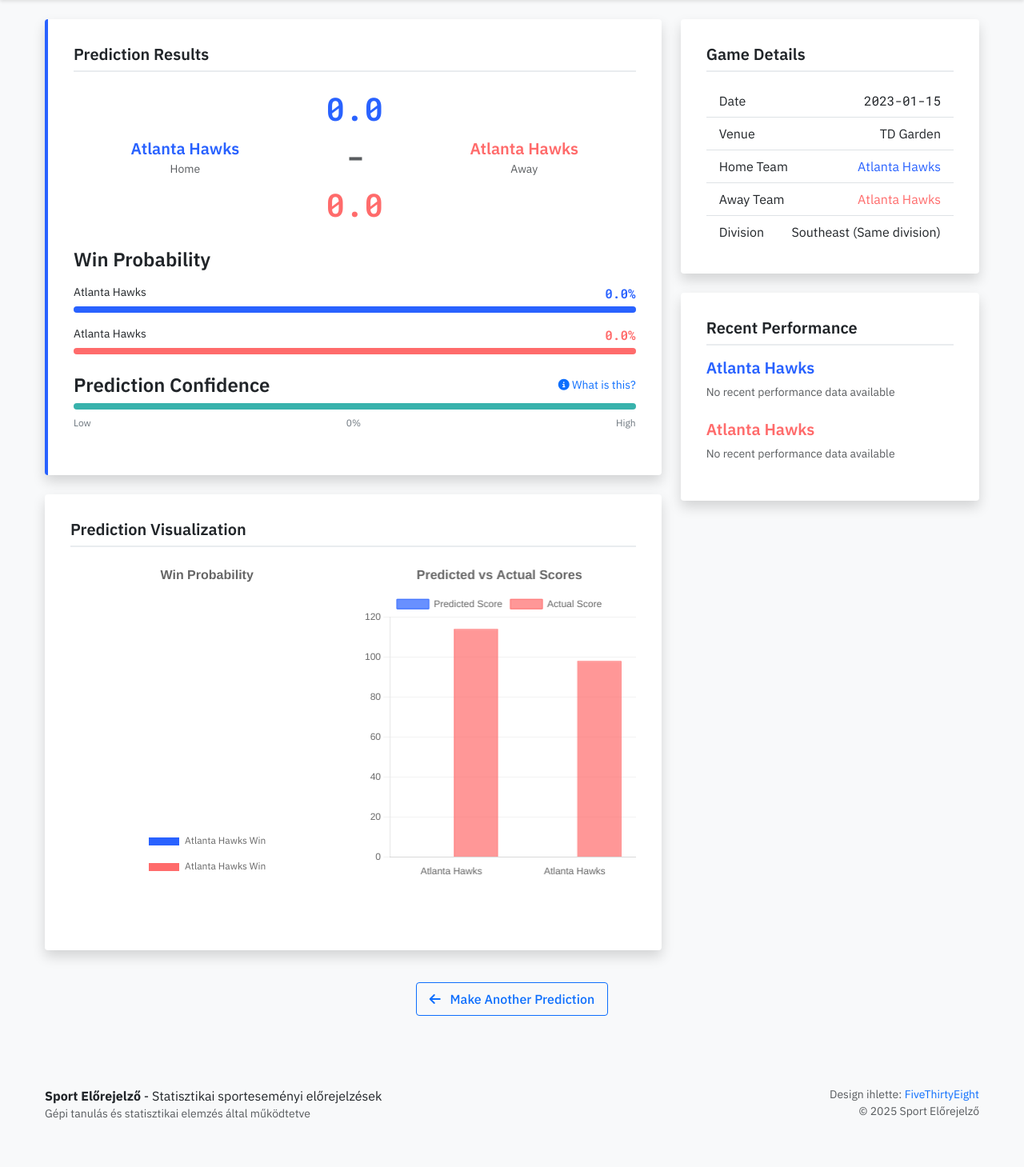
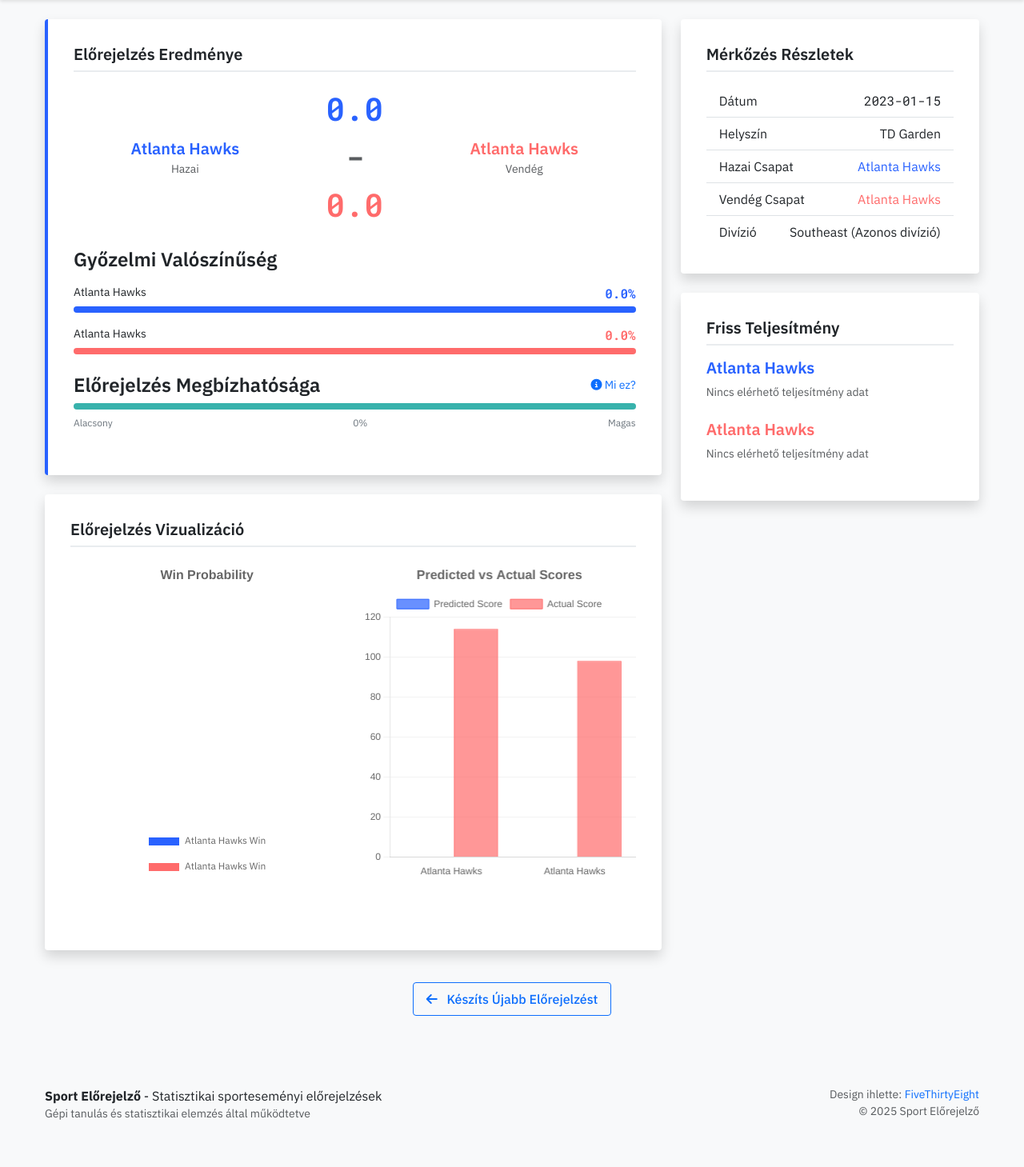
Before and after one commit to mobilerack5/Sportmonks-api, a Flask app: template templates/predictions.html in a window 1280 px wide. Shown: the part 88-1547 px from the top of the page at 80% size. Run offline with Flask 3, Linux system fonts and the light colour scheme; the template is opened without the code that fills it: values that come from a table or form of the project are taken from there, others are empty; some libraries are stand-ins or nearby versions.

Commit message:
Translate the prediction results page into the Hungarian language
Translates the 'predictions.html' template to Hungarian, updating titles, labels, and messages.

Replit-Commit-Author: Agent
Replit-Commit-Session-Id: 775319d3-63ad-4424-af00-533c28b8131d
Replit-Commit-Screenshot-Url: https://storage.googleapis.com/screenshot-production-us-central1/2a4fca71-d472-4561-9de6-a186b231b1c4/a0afc5f2-ff1c-41d5-b477-57453a81addc.jpg

```diff
--- a/templates/predictions.html
+++ b/templates/predictions.html
@@ -1,6 +1,6 @@
 {% extends "layout.html" %}
 
-{% block title %}Prediction Results - Sports Predictor{% endblock %}
+{% block title %}Előrejelzés Eredménye - Sport Előrejelző{% endblock %}
 
 {% block content %}
 <div class="row">
@@ -9,7 +9,7 @@
         <div class="card shadow prediction-card mb-4">
             <div class="card-body">
                 <h2 class="card-title">
-                    Prediction Results
+                    Előrejelzés Eredménye
                     <span class="small text-muted float-end">
                         {{ prediction.created_at.strftime('%Y-%m-%d %H:%M') }}
                     </span>
@@ -19,7 +19,7 @@
                     <!-- Home Team -->
                     <div class="col-5 text-center">
                         <div class="team-name text-primary">{{ home_team.name }}</div>
-                        <div class="text-muted small">Home</div>
+                        <div class="text-muted small">Hazai</div>
                     </div>
 
                     <!-- Score -->
@@ -34,13 +34,13 @@
                     <!-- Away Team -->
                     <div class="col-5 text-center">
                         <div class="team-name text-secondary">{{ away_team.name }}</div>
-                        <div class="text-muted small">Away</div>
+                        <div class="text-muted small">Vendég</div>
                     </div>
                 </div>
 
                 <!-- Win Probability Bars -->
                 <div class="mb-4">
-                    <h4 class="mb-3">Win Probability</h4>
+                    <h4 class="mb-3">Győzelmi Valószínűség</h4>
 
                     <!-- Home Win -->
                     <div class="mb-3">
@@ -74,7 +74,7 @@
                     {% if prediction.draw_probability %}
                     <div class="mb-3">
                         <div class="d-flex justify-content-between mb-1">
-                            <span class="small">Draw</span>
+                            <span class="small">Döntetlen</span>
                             <span class="probability-value text-accent" id="draw-prob-value">
                                 {{ "%.1f"|format(prediction.draw_probability * 100) }}%
                             </span>
@@ -90,9 +90,9 @@
                 <!-- Prediction Confidence -->
                 <div class="mb-4">
                     <div class="d-flex justify-content-between align-items-center mb-2">
-                        <h4 class="mb-0">Prediction Confidence</h4>
+                        <h4 class="mb-0">Előrejelzés Megbízhatósága</h4>
                         <a href="#" class="confidence-info text-decoration-none small" data-target="#confidence-explanation">
-                            <i class="fas fa-info-circle"></i> What is this?
+                            <i class="fas fa-info-circle"></i> Mi ez?
                         </a>
                     </div>
 
@@ -102,20 +102,20 @@
                     </div>
 
                     <div class="confidence-label">
-                        <span>Low</span>
+                        <span>Alacsony</span>
                         <span id="confidence-value">{{ "%.0f"|format(prediction.game.confidence * 100) }}%</span>
-                        <span>High</span>
+                        <span>Magas</span>
                     </div>
 
                     <div id="confidence-explanation" class="mt-2 small text-muted d-none">
-                        <p>Confidence score is based on:</p>
+                        <p>A megbízhatósági pontszám a következőkön alapul:</p>
                         <ul>
-                            <li>Amount of historical data available</li>
-                            <li>Consistency of team performance</li>
-                            <li>Previous matchups between these teams</li>
-                            <li>Recent form and results</li>
+                            <li>Rendelkezésre álló történelmi adatok mennyisége</li>
+                            <li>Csapat teljesítmény következetessége</li>
+                            <li>Korábbi mérkőzések a csapatok között</li>
+                            <li>Aktuális forma és eredmények</li>
                         </ul>
-                        <p class="mb-0">Higher confidence means our model has more reliable data for this prediction.</p>
+                        <p class="mb-0">Magasabb megbízhatóság azt jelenti, hogy modellünk megbízhatóbb adatokkal rendelkezik ehhez az előrejelzéshez.</p>
                     </div>
                 </div>
             </div>
@@ -124,7 +124,7 @@
         <!-- Visualization Section -->
         <div class="card shadow mb-4">
             <div class="card-body">
-                <h3 class="card-title">Prediction Visualization</h3>
+                <h3 class="card-title">Előrejelzés Vizualizáció</h3>
 
                 <!-- Win Probability Chart -->
                 <div class="row">
@@ -160,33 +160,33 @@
         <!-- Game Details -->
         <div class="card shadow mb-4">
             <div class="card-body">
-                <h3 class="card-title">Game Details</h3>
+                <h3 class="card-title">Mérkőzés Részletek</h3>
 
                 <ul class="list-group list-group-flush">
                     <li class="list-group-item d-flex justify-content-between align-items-center bg-transparent">
-                        <span>Date</span>
+                        <span>Dátum</span>
                         <span class="mono">{{ game.date.strftime('%Y-%m-%d') }}</span>
                     </li>
                     {% if game.venue %}
                     <li class="list-group-item d-flex justify-content-between align-items-center bg-transparent">
-                        <span>Venue</span>
+                        <span>Helyszín</span>
                         <span>{{ game.venue }}</span>
                     </li>
                     {% endif %}
                     <li class="list-group-item d-flex justify-content-between align-items-center bg-transparent">
-                        <span>Home Team</span>
+                        <span>Hazai Csapat</span>
                         <span class="text-primary">{{ home_team.name }}</span>
                     </li>
                     <li class="list-group-item d-flex justify-content-between align-items-center bg-transparent">
-                        <span>Away Team</span>
+                        <span>Vendég Csapat</span>
                         <span class="text-secondary">{{ away_team.name }}</span>
                     </li>
                     {% if home_team.division %}
                     <li class="list-group-item d-flex justify-content-between align-items-center bg-transparent">
-                        <span>Division</span>
+                        <span>Divízió</span>
                         <span>
                             {% if home_team.division == away_team.division %}
-                                {{ home_team.division }} (Same division)
+                                {{ home_team.division }} (Azonos divízió)
                             {% else %}
                                 {{ home_team.division }} vs {{ away_team.division }}
                             {% endif %}
@@ -200,7 +200,7 @@
         <!-- Team Performance -->
         <div class="card shadow mb-4">
             <div class="card-body">
-                <h3 class="card-title">Recent Performance</h3>
+                <h3 class="card-title">Friss Teljesítmény</h3>
 
                 <!-- Home Team Performance -->
                 <div class="mb-4">
@@ -211,10 +211,10 @@
                             <table class="table table-sm data-table">
                                 <thead>
                                     <tr>
-                                        <th>Date</th>
-                                        <th>Opponent</th>
-                                        <th>Predicted</th>
-                                        <th>Actual</th>
+                                        <th>Dátum</th>
+                                        <th>Ellenfél</th>
+                                        <th>Előrejelzett</th>
+                                        <th>Tényleges</th>
                                     </tr>
                                 </thead>
                                 <tbody>
@@ -225,7 +225,7 @@
                                             {% if p.game.home_team_id == home_team.id %}
                                                 {{ p.game.away_team.name }} (H)
                                             {% else %}
-                                                {{ p.game.home_team.name }} (A)
+                                                {{ p.game.home_team.name }} (V)
                                             {% endif %}
                                         </td>
                                         <td>
@@ -252,7 +252,7 @@
                             </table>
                         </div>
                     {% else %}
-                        <p class="text-muted small">No recent performance data available</p>
+                        <p class="text-muted small">Nincs elérhető teljesítmény adat</p>
                     {% endif %}
                 </div>
 
@@ -265,10 +265,10 @@
                             <table class="table table-sm data-table">
                                 <thead>
                                     <tr>
-                                        <th>Date</th>
-                                        <th>Opponent</th>
-                                        <th>Predicted</th>
-                                        <th>Actual</th>
+                                        <th>Dátum</th>
+                                        <th>Ellenfél</th>
+                                        <th>Előrejelzett</th>
+                                        <th>Tényleges</th>
                                     </tr>
                                 </thead>
                                 <tbody>
@@ -279,7 +279,7 @@
                                             {% if p.game.home_team_id == away_team.id %}
                                                 {{ p.game.away_team.name }} (H)
                                             {% else %}
-                                                {{ p.game.home_team.name }} (A)
+                                                {{ p.game.home_team.name }} (V)
                                             {% endif %}
                                         </td>
                                         <td>
@@ -306,7 +306,7 @@
                             </table>
                         </div>
                     {% else %}
-                        <p class="text-muted small">No recent performance data available</p>
+                        <p class="text-muted small">Nincs elérhető teljesítmény adat</p>
                     {% endif %}
                 </div>
             </div>
@@ -318,7 +318,7 @@
 <div class="text-center mt-3">
     <a href="{{ url_for('index') }}" class="btn btn-outline-primary">
         <i class="fas fa-arrow-left me-2"></i>
-        Make Another Prediction
+        Készíts Újabb Előrejelzést
     </a>
 </div>
 {% endblock %}
```
